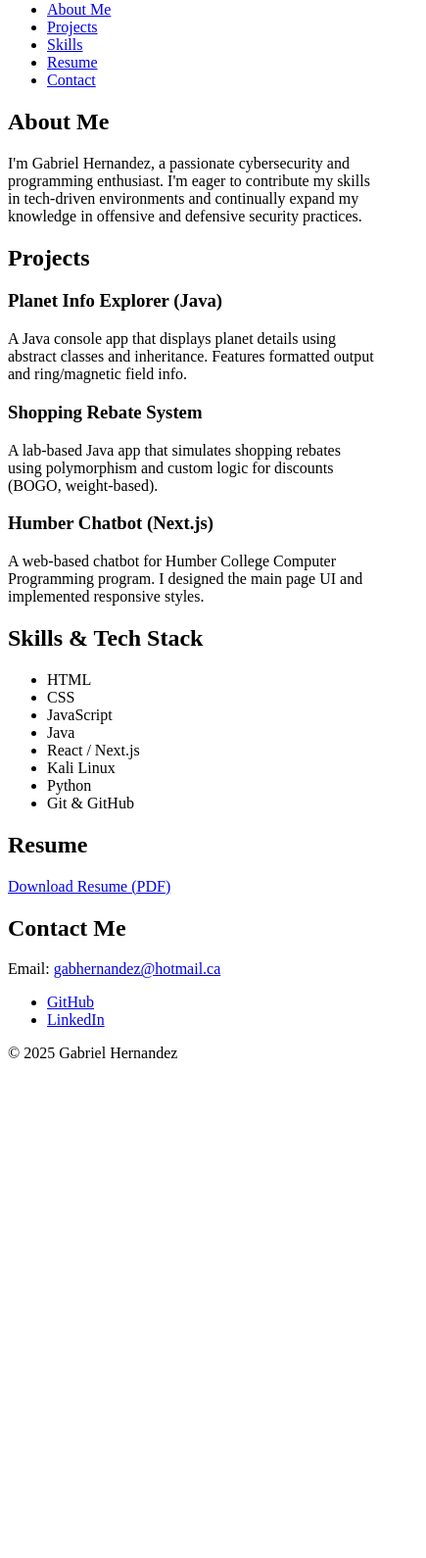
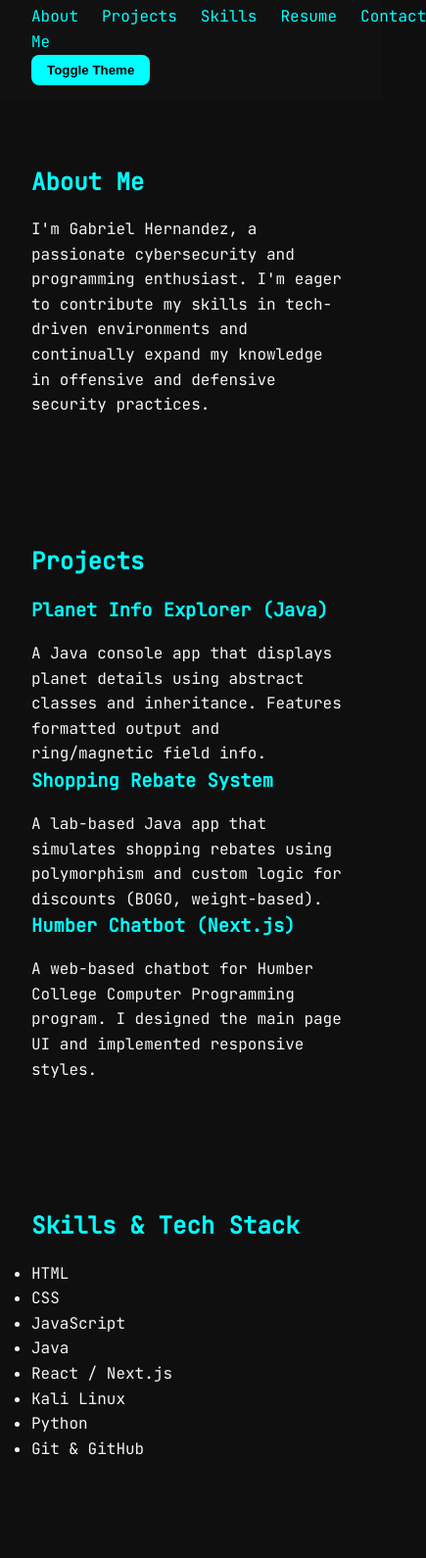
Before and after one commit to PapisCode/Web-Portfolio, a plain HTML site: page index.html in a window 390 px wide. Shown: the part 66-1656 px from the top of the page at 98% size, 435 px wide, since content can reach past the window. Before the commit the page ends 1166 px from the top, so only its background shows below. Drawn offline with Linux system fonts and the light colour scheme.

Commit message:
Update styles and fix visibility for main sections

```diff
--- a/index.html
+++ b/index.html
@@ -18,6 +18,7 @@
                 <li><a href="#contact">Resume</a></li>
                 <li><a href="#contact">Contact</a></li>
             </ul>
+            <button id="theme-toggle">Toggle Theme</button>
         </nav>
     </header>
 
--- a/style.css
+++ b/style.css
@@ -0,0 +1,130 @@
+* {
+    margin: 0;
+    padding: 0;
+    box-sizing: border-box;
+    scroll-behavior: smooth;
+  }
+
+  body {
+    font-family: 'JetBrains Mono', monospace;
+    background-color: #0f0f0f;
+    color: #f4f4f4;
+    line-height: 1.6;
+    padding-bottom: 100px;
+  }
+
+  h1, h2, h3 {
+    color: #00ffff;
+    margin-bottom: 1rem;
+  }
+
+  a {
+    color: #00ffff;
+    text-decoration: none;
+    transition: 0.3s ease;
+  }
+
+  a:hover {
+    color: #ffffff;
+  }
+
+  /* === LAYOUT === */
+  header {
+    background-color: #111;
+    padding: 1rem 2rem;
+    display: flex;
+    justify-content: space-between;
+    align-items: center;
+    position: sticky;
+    top: 0;
+    z-index: 1000;
+  }
+
+  nav ul {
+    display: flex;
+    list-style: none;
+    gap: 1.5rem;
+  }
+
+  section {
+    padding: 4rem 2rem;
+    opacity: 0;
+    transform: translateY(40px);
+    transition: all 0.6s ease-out;
+  }
+
+  section.show {
+    opacity: 1;
+    transform: translateY(0);
+  }
+
+  /* === BUTTONS === */
+  button,
+  .button {
+    background: #00ffff;
+    color: #000;
+    padding: 0.5rem 1rem;
+    border: none;
+    border-radius: 8px;
+    cursor: pointer;
+    font-weight: bold;
+    transition: 0.3s ease;
+  }
+
+  button:hover,
+  .button:hover {
+    background: #ffffff;
+    color: #111;
+  }
+
+  /* === BACK TO TOP === */
+  #back-to-top {
+    position: fixed;
+    bottom: 30px;
+    right: 30px;
+    display: none;
+    padding: 0.6rem 0.8rem;
+    font-size: 1.2rem;
+    border-radius: 50%;
+    background: #00ffff;
+    color: #111;
+    border: none;
+    cursor: pointer;
+    z-index: 999;
+  }
+
+  /* === DARK MODE === */
+  body.dark {
+    background-color: #111;
+    color: #e0e0e0;
+  }
+
+  body.dark header {
+    background-color: #222;
+  }
+
+  body.dark a {
+    color: #80ffea;
+  }
+
+  body.dark button,
+  body.dark .button {
+    background-color: #80ffea;
+    color: #111;
+  }
+
+  /* === FOOTER === */
+  footer {
+    text-align: center;
+    padding: 2rem;
+    background-color: #111;
+    margin-top: 4rem;
+  }
+
+  /* === SOCIAL LINKS === */
+  .social-links {
+    display: flex;
+    gap: 1rem;
+    padding-top: 0.5rem;
+    flex-wrap: wrap;
+  }
```
